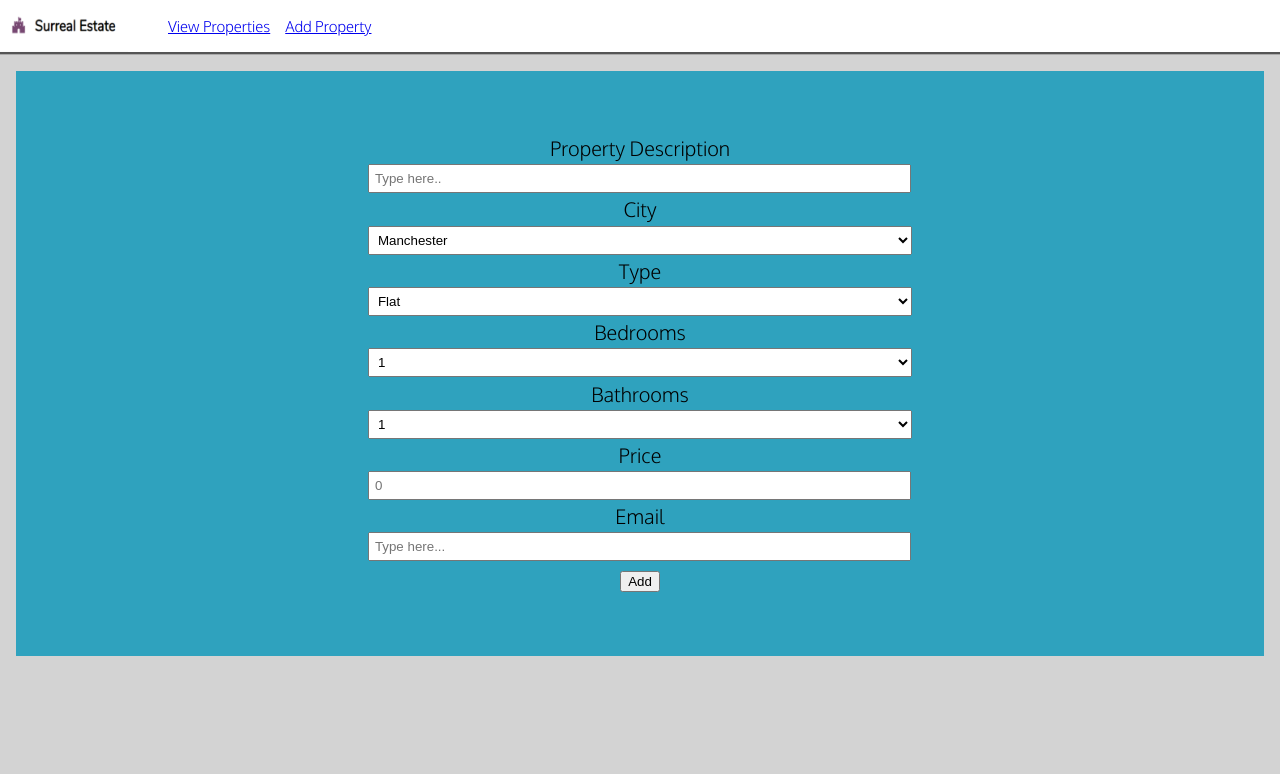
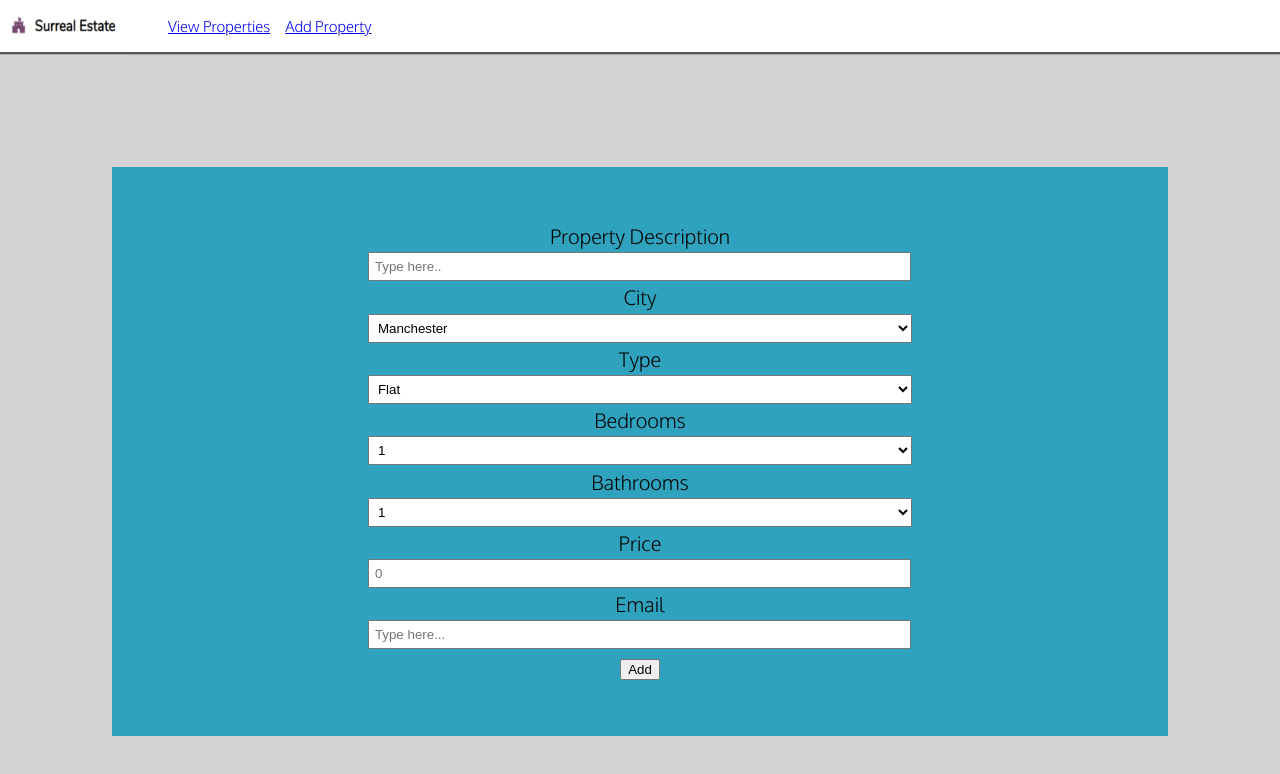
Before and after one commit to DanHope90/Surreal-Estate, a React (Create React App) app: page /add-property in a window 1280 px wide. Shown: the top 774 px of the page. Built offline with nearby package versions, Linux system fonts and the light colour scheme.

Commit message:
styles updated

```diff
--- a/src/styles/AddProperty.css
+++ b/src/styles/AddProperty.css
@@ -1,13 +1,14 @@
 /* *{ background-color: white;} */
 
 .AddProp {
+  padding: 5rem;
   }
 
-.AddProp .Form{
+.Form{
   color: black;
   background-color: rgb(47, 162, 190);
   padding: 5%;
-  margin: 1rem;
+  margin: 2rem;
   font-size: 20px;
   display: flex;
   flex-direction: column;
--- a/src/styles/Alert.css
+++ b/src/styles/Alert.css
@@ -5,6 +5,7 @@
     display: flex;
   flex-direction: column;
   align-items: center;
+  margin: 10px;
 
 
 
```
Also changed, not shown: src/styles/properties.css (+8 -2 lines).
